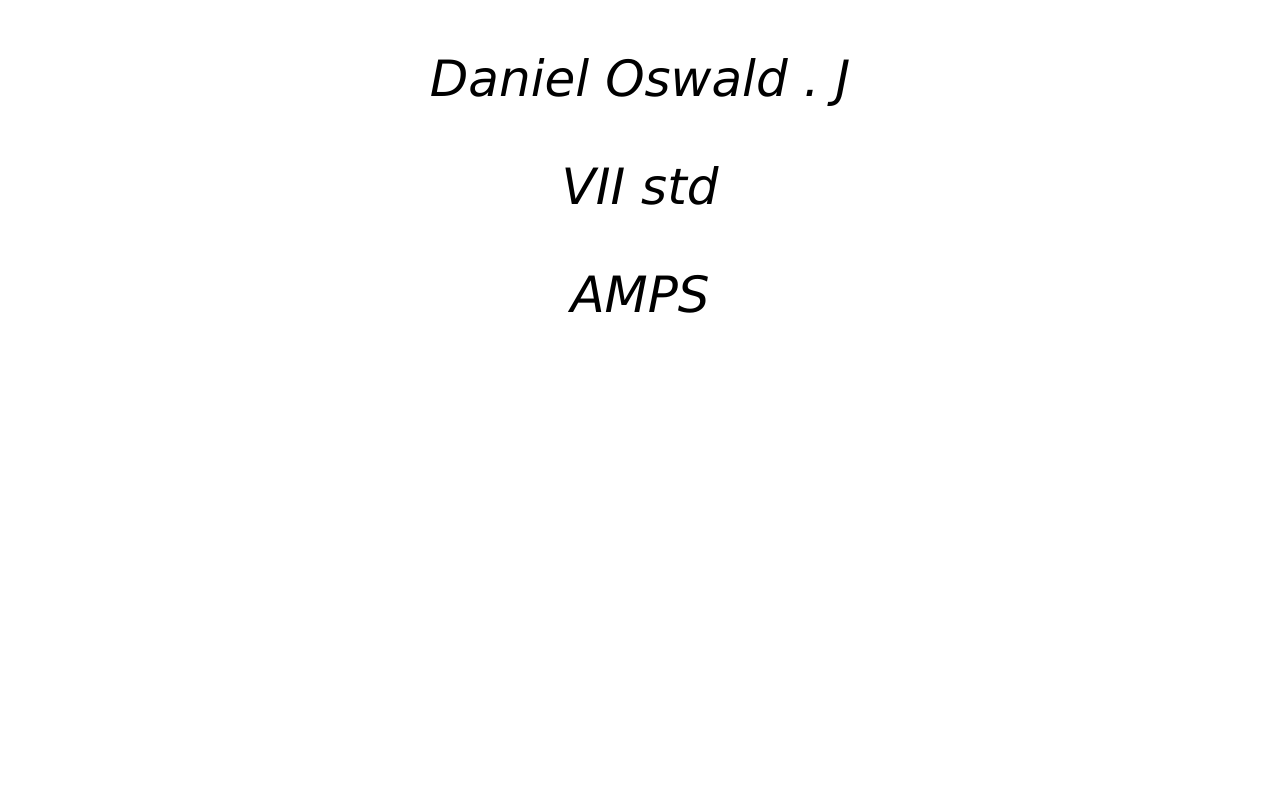
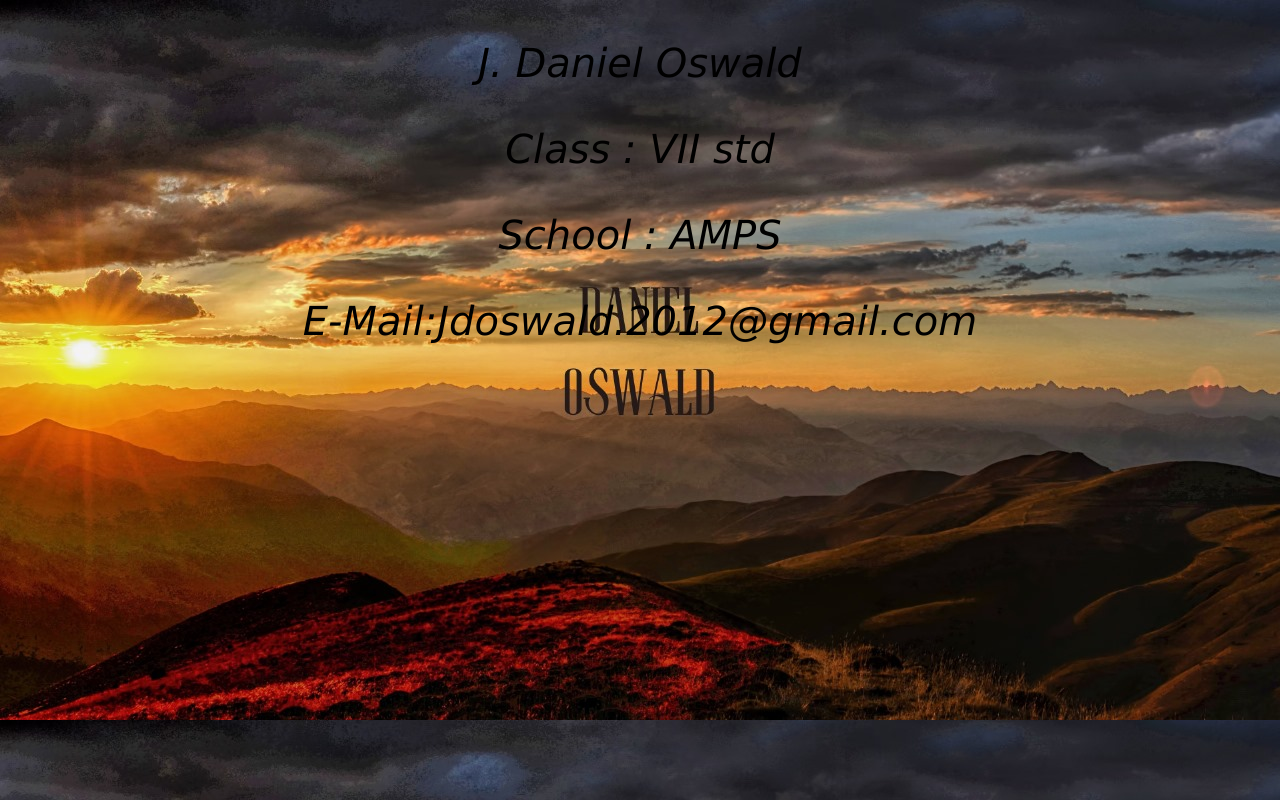
Before and after one commit to danieloswaldj/danieloswaldj.github.io, a plain HTML site: page contact.html in a window 1280 px wide. Drawn offline with Linux system fonts and the light colour scheme.

Commit message:
Added Background image and favicon

```diff
--- a/contact.html
+++ b/contact.html
@@ -6,14 +6,19 @@
     <body>
         <style>
             p {
-                font-size: 50px;
+                font-size: 40px;
                 font-family: 'Lucida Sans', 'Lucida Sans Regular', 'Lucida Grande', 'Lucida Sans Unicode', Geneva, Verdana, sans-serif;
                 text-align: center;
                 font-style: oblique;
             }
+            body {
+                background-image: url("bg-1.jpg");
+            }
         </style>
-        <p> Daniel Oswald . J</p>
-        <p> VII std</p>
-        <p> AMPS</p>
-    </body>
+        <p>J. Daniel Oswald</p>
+        <p>Class : VII std</p>
+        <p>School : AMPS</p>
+        <p> E-Mail:Jdoswald.2012@gmail.com<p></p>
+
+        </p>
 </html>
```
Also changed, not shown: index.html (+22 -5 lines), bg-1.jpg (added), bg-2.jpg (added), favicon.png (added).
